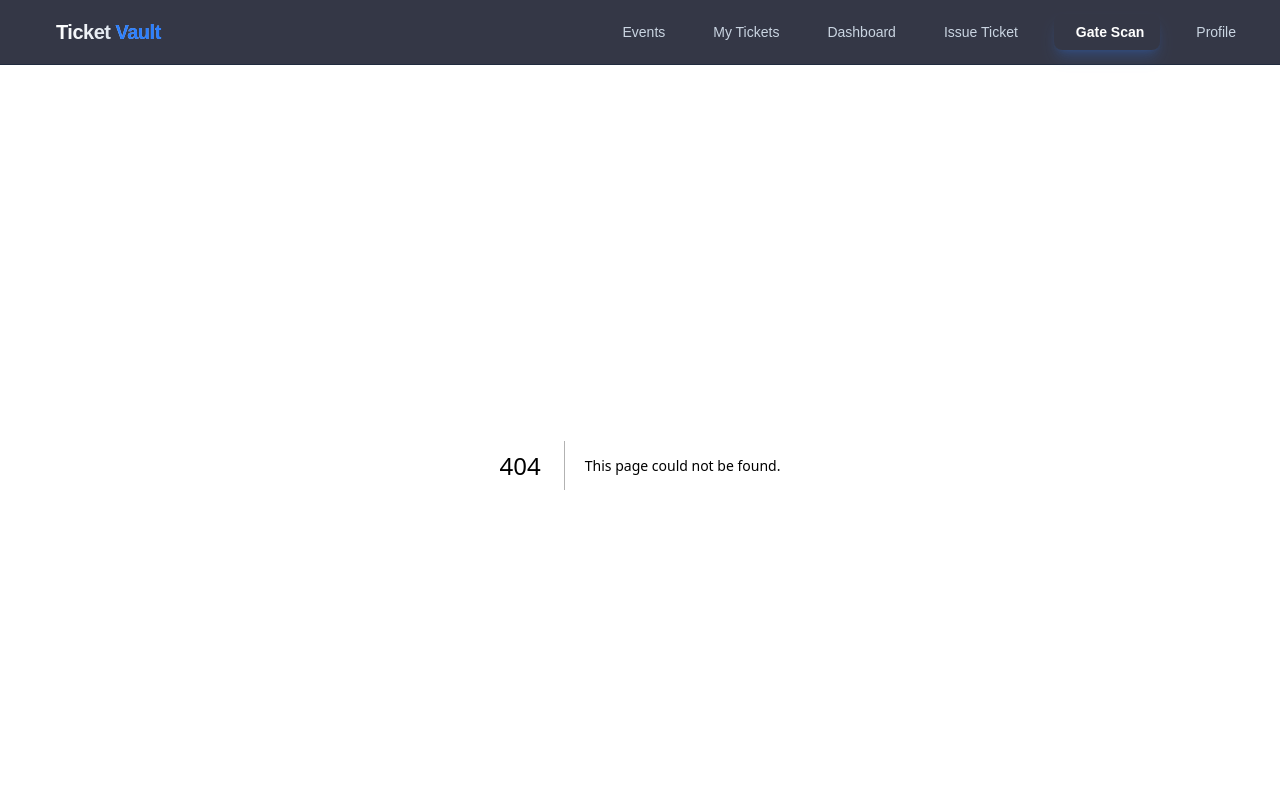
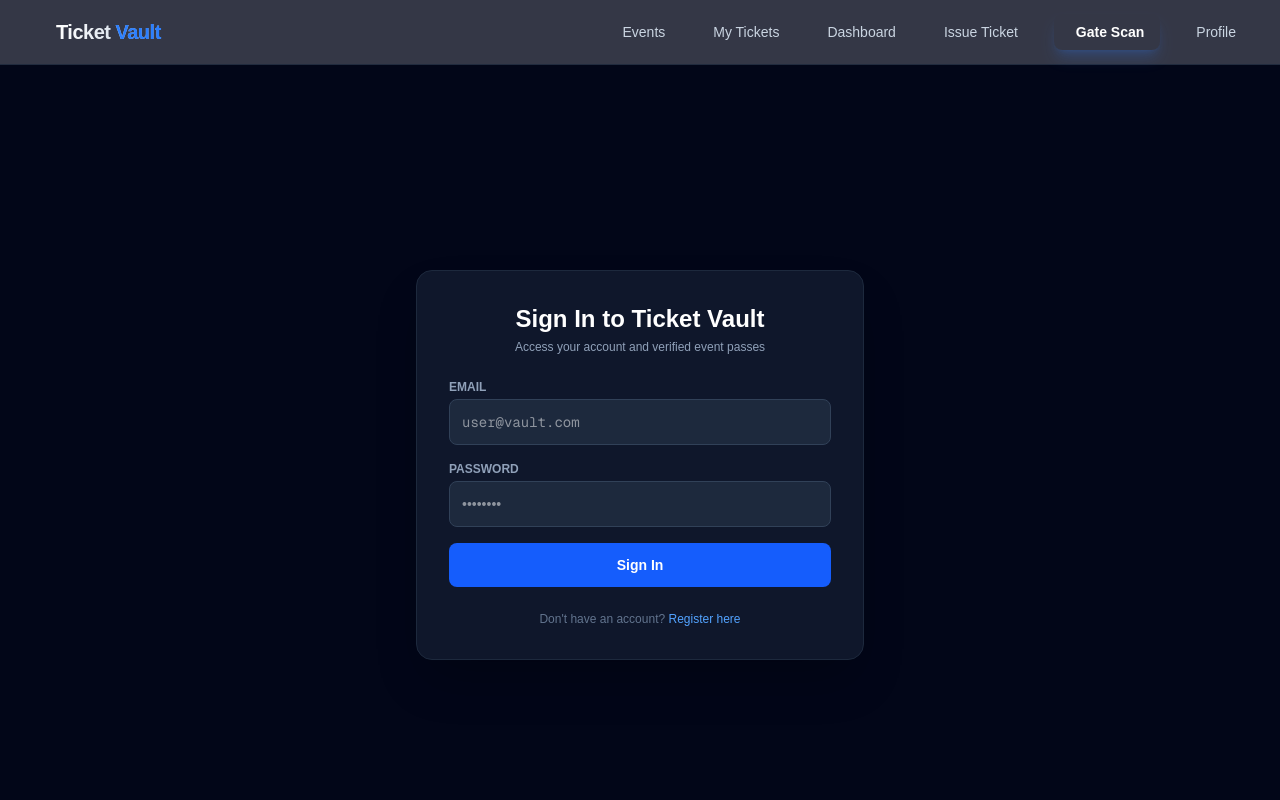
Before and after one commit to DeshanRashmika/ticket-vault, a Next.js app: page /login in a window 1280 px wide. Before the commit this address had no page. Shown: the top 800 px of the page. Built offline with nearby package versions, Linux system fonts and the light colour scheme.

Commit message:
Add LoginPage component for user authentication

```diff
--- /dev/null
+++ b/src/app/login/page.tsx
@@ -0,0 +1,102 @@
+"use client";
+
+import { useState } from "react";
+import { signIn } from "next-auth/react";
+import { useRouter } from "next/navigation";
+import Link from "next/link";
+import { useSearchParams } from "next/navigation";
+
+export default function LoginPage() {
+    const router = useRouter();
+    const [email, setEmail] = useState("");
+    const [password, setPassword] = useState("");
+    const [error, setError] = useState<string | null>(null);
+    const [loading, setLoading] = useState(false);
+
+    const searchParams = useSearchParams();
+    const isRegistered = searchParams.get("registered") === "true";
+    {
+        isRegistered && (
+            <div className="p-3 bg-emerald-900/50 border border-emerald-500/50 text-emerald-300 text-xs rounded-lg text-center">
+                Account created successfully! Please sign in.
+            </div>
+        )
+    }
+    const handleSubmit = async (e: React.FormEvent) => {
+        e.preventDefault();
+        setLoading(true);
+        setError(null);
+
+        const res = await signIn("credentials", {
+            email,
+            password,
+            redirect: false,
+        });
+
+        if (res?.error) {
+            setError("Invalid email or password.");
+            setLoading(false);
+        } else {
+            router.push("/events");
+            router.refresh();
+        }
+    };
+
+    return (
+        <main className="min-h-screen bg-slate-950 text-white flex justify-center items-center p-4">
+            <div className="w-full max-w-md bg-slate-900 border border-slate-800 p-8 rounded-2xl shadow-2xl space-y-6">
+                <div className="text-center">
+                    <h1 className="text-2xl font-bold">Sign In to Ticket Vault</h1>
+                    <p className="text-slate-400 text-xs mt-1">Access your account and verified event passes</p>
+                </div>
+
+                {error && (
+                    <div className="p-3 bg-red-900/50 border border-red-500/50 text-red-300 text-xs rounded-lg text-center">
+                        {error}
+                    </div>
+                )}
+
+                <form onSubmit={handleSubmit} className="space-y-4">
+                    <div>
+                        <label className="block text-xs uppercase font-semibold text-slate-400 mb-1">Email</label>
+                        <input
+                            type="email"
+                            required
+                            value={email}
+                            onChange={(e) => setEmail(e.target.value)}
+                            className="w-full p-3 rounded-lg bg-slate-800 border border-slate-700 text-white text-sm focus:outline-none focus:border-blue-500 font-mono"
+                            placeholder="user@vault.com"
+                        />
+                    </div>
+
+                    <div>
+                        <label className="block text-xs uppercase font-semibold text-slate-400 mb-1">Password</label>
+                        <input
+                            type="password"
+                            required
+                            value={password}
+                            onChange={(e) => setPassword(e.target.value)}
+                            className="w-full p-3 rounded-lg bg-slate-800 border border-slate-700 text-white text-sm focus:outline-none focus:border-blue-500"
+                            placeholder="••••••••"
+                        />
+                    </div>
+
+                    <button
+                        type="submit"
+                        disabled={loading}
+                        className="w-full py-3 bg-blue-600 hover:bg-blue-500 text-white font-semibold text-sm rounded-lg transition disabled:opacity-50"
+                    >
+                        {loading ? "Authenticating..." : "Sign In"}
+                    </button>
+                </form>
+
+                <p className="text-xs text-center text-slate-500">
+                    Don&apos;t have an account?{" "}
+                    <Link href="/register" className="text-blue-400 hover:underline">
+                        Register here
+                    </Link>
+                </p>
+            </div>
+        </main>
+    );
+}
```
